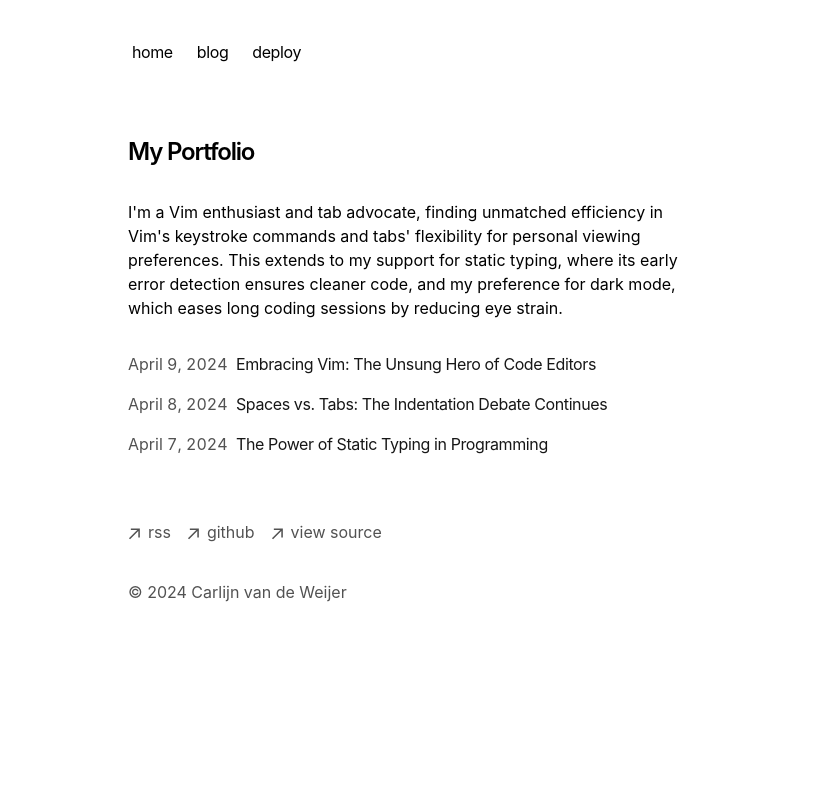
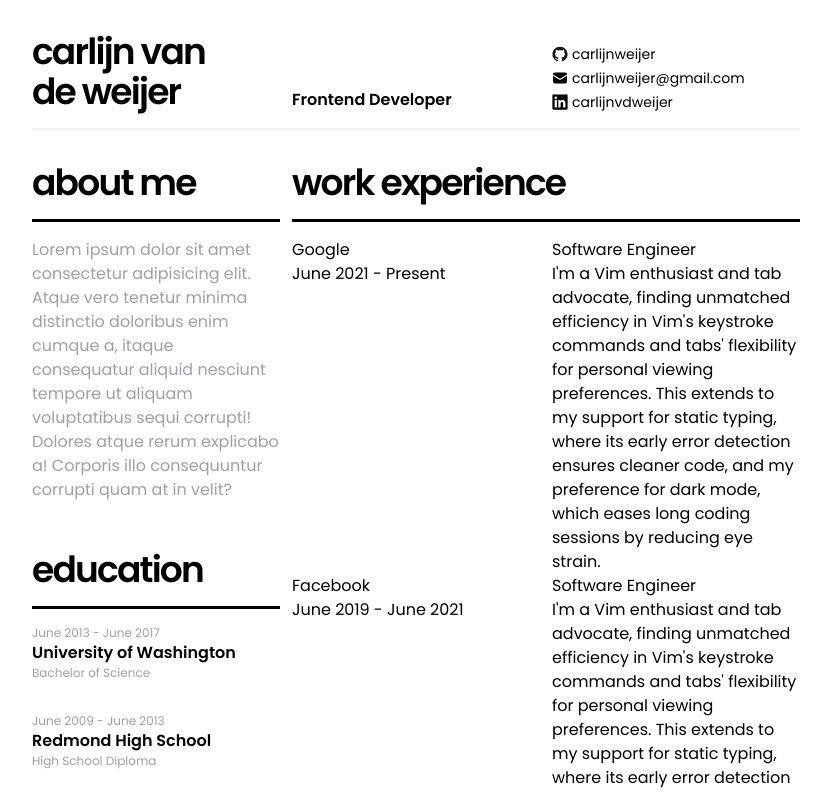
Before and after one commit to carlijnweijer/carlijnvandeweijer, a Next.js app: page / in a window 1280 px wide. Shown: the top 793 px of the page, without its empty margins (224-1055 px from the left). Built offline with nearby package versions, Linux system fonts and the light colour scheme.

Commit message:
basic layout

```diff
--- /dev/null
+++ b/app/components/education.tsx
@@ -0,0 +1,22 @@
+import React from "react";
+import { education } from "app/resume";
+
+type Props = {
+  date: string;
+  school: string;
+  degree: string;
+};
+
+const Education = ({ date, school, degree }: Props) => {
+  return (
+    <article className="mb-8">
+      <div>
+        <h3 className="text-xs text-zinc-400">{date}</h3>
+        <p className="text-md font-semibold">{school}</p>
+        <p className="text-xs text-zinc-400">{degree}</p>
+      </div>
+    </article>
+  );
+};
+
+export default Education;
--- /dev/null
+++ b/app/components/experience.tsx
@@ -0,0 +1,25 @@
+import React from "react";
+
+type Props = {
+  title: string;
+  company: string;
+  date: string;
+  description: string;
+};
+
+const Experience = ({ title, company, date, description }: Props) => {
+  return (
+    <article className="grid grid-cols-2 gap-3">
+      <div className="">
+        <p>{company}</p>
+        <p>{date}</p>
+      </div>
+      <div>
+        <h3>{title}</h3>
+        <p>{description}</p>
+      </div>
+    </article>
+  );
+};
+
+export default Experience;
--- /dev/null
+++ b/app/components/hero.tsx
@@ -0,0 +1,36 @@
+import React from "react";
+import Github from "./icons/github";
+import LinkedIn from "./icons/linkedin";
+import Email from "./icons/email";
+
+type Props = {};
+
+const Hero = (props: Props) => {
+  return (
+    <div className="grid grid-cols-3 gap-3 mb-8 items-end border-b-3 pb-4 border-zinc-100">
+      <h1 className="text-4xl tracking-tighter font-semibold pr-10">
+        carlijn van de weijer
+      </h1>
+      <p className="text-md font-semibold">Frontend Developer</p>
+
+      <div className="flex flex-col list-none text-sm">
+        <div className="flex flex-col gap-1">
+          <li className="flex items-center gap-1">
+            <Github height={16} />
+            carlijnweijer
+          </li>
+          <li className="flex items-center gap-1">
+            <Email height={16} />
+            carlijnweijer@gmail.com
+          </li>
+          <li className="flex items-center gap-1">
+            <LinkedIn height={16} />
+            carlijnvdweijer
+          </li>
+        </div>
+      </div>
+    </div>
+  );
+};
+
+export default Hero;
--- /dev/null
+++ b/app/components/icons/email.tsx
@@ -0,0 +1,19 @@
+import React from "react";
+
+type Props = {
+  height?: number;
+};
+
+export default function Email({ height = 24 }: Props) {
+  return (
+    <svg
+      xmlns="http://www.w3.org/2000/svg"
+      viewBox="0 0 24 24"
+      fill="currentColor"
+      height={height}
+    >
+      <path d="M1.5 8.67v8.58a3 3 0 0 0 3 3h15a3 3 0 0 0 3-3V8.67l-8.928 5.493a3 3 0 0 1-3.144 0L1.5 8.67Z" />
+      <path d="M22.5 6.908V6.75a3 3 0 0 0-3-3h-15a3 3 0 0 0-3 3v.158l9.714 5.978a1.5 1.5 0 0 0 1.572 0L22.5 6.908Z" />
+    </svg>
+  );
+}
--- /dev/null
+++ b/app/components/icons/github.tsx
@@ -0,0 +1,20 @@
+import React from "react";
+
+type Props = {
+  height?: number;
+};
+
+export default function Github({ height = 24 }: Props) {
+  return (
+    <svg viewBox="0 0 128 128" height={height}>
+      <g fill="#181616">
+        <path
+          fill-rule="evenodd"
+          clip-rule="evenodd"
+          d="M64 5.103c-33.347 0-60.388 27.035-60.388 60.388 0 26.682 17.303 49.317 41.297 57.303 3.017.56 4.125-1.31 4.125-2.905 0-1.44-.056-6.197-.082-11.243-16.8 3.653-20.345-7.125-20.345-7.125-2.747-6.98-6.705-8.836-6.705-8.836-5.48-3.748.413-3.67.413-3.67 6.063.425 9.257 6.223 9.257 6.223 5.386 9.23 14.127 6.562 17.573 5.02.542-3.903 2.107-6.568 3.834-8.076-13.413-1.525-27.514-6.704-27.514-29.843 0-6.593 2.36-11.98 6.223-16.21-.628-1.52-2.695-7.662.584-15.98 0 0 5.07-1.623 16.61 6.19C53.7 35 58.867 34.327 64 34.304c5.13.023 10.3.694 15.127 2.033 11.526-7.813 16.59-6.19 16.59-6.19 3.287 8.317 1.22 14.46.593 15.98 3.872 4.23 6.215 9.617 6.215 16.21 0 23.194-14.127 28.3-27.574 29.796 2.167 1.874 4.097 5.55 4.097 11.183 0 8.08-.07 14.583-.07 16.572 0 1.607 1.088 3.49 4.148 2.897 23.98-7.994 41.263-30.622 41.263-57.294C124.388 32.14 97.35 5.104 64 5.104z"
+        ></path>
+        <path d="M26.484 91.806c-.133.3-.605.39-1.035.185-.44-.196-.685-.605-.543-.906.13-.31.603-.395 1.04-.188.44.197.69.61.537.91zm2.446 2.729c-.287.267-.85.143-1.232-.28-.396-.42-.47-.983-.177-1.254.298-.266.844-.14 1.24.28.394.426.472.984.17 1.255zM31.312 98.012c-.37.258-.976.017-1.35-.52-.37-.538-.37-1.183.01-1.44.373-.258.97-.025 1.35.507.368.545.368 1.19-.01 1.452zm3.261 3.361c-.33.365-1.036.267-1.552-.23-.527-.487-.674-1.18-.343-1.544.336-.366 1.045-.264 1.564.23.527.486.686 1.18.333 1.543zm4.5 1.951c-.147.473-.825.688-1.51.486-.683-.207-1.13-.76-.99-1.238.14-.477.823-.7 1.512-.485.683.206 1.13.756.988 1.237zm4.943.361c.017.498-.563.91-1.28.92-.723.017-1.308-.387-1.315-.877 0-.503.568-.91 1.29-.924.717-.013 1.306.387 1.306.88zm4.598-.782c.086.485-.413.984-1.126 1.117-.7.13-1.35-.172-1.44-.653-.086-.498.422-.997 1.122-1.126.714-.123 1.354.17 1.444.663zm0 0"></path>
+      </g>
+    </svg>
+  );
+}
--- /dev/null
+++ b/app/components/icons/linkedin.tsx
@@ -0,0 +1,21 @@
+import React from "react";
+
+type Props = {
+  height?: number;
+};
+
+export default function LinkedIn({ height = 24 }: Props) {
+  return (
+    <svg viewBox="0 0 128 128" height={height}>
+      <path
+        // fill="#0076b2"
+        fill="#000"
+        d="M116 3H12a8.91 8.91 0 00-9 8.8v104.42a8.91 8.91 0 009 8.78h104a8.93 8.93 0 009-8.81V11.77A8.93 8.93 0 00116 3z"
+      ></path>
+      <path
+        fill="#fff"
+        d="M21.06 48.73h18.11V107H21.06zm9.06-29a10.5 10.5 0 11-10.5 10.49 10.5 10.5 0 0110.5-10.49M50.53 48.73h17.36v8h.24c2.42-4.58 8.32-9.41 17.13-9.41C103.6 47.28 107 59.35 107 75v32H88.89V78.65c0-6.75-.12-15.44-9.41-15.44s-10.87 7.36-10.87 15V107H50.53z"
+      ></path>
+    </svg>
+  );
+}
--- a/app/components/posts.tsx
+++ b/app/components/posts.tsx
@@ -22,7 +22,7 @@
             href={`/blog/${post.slug}`}
           >
             <div className="w-full flex flex-col md:flex-row space-x-0 md:space-x-2">
-              <p className="text-neutral-600 w-[100px] tabular-nums">
+              <p className="text-zinc-400 w-[100px] tabular-nums">
                 {formatDate(post.metadata.publishedAt, false)}
               </p>
               <p className="text-neutral-900 tracking-tight">
--- a/app/layout.tsx
+++ b/app/layout.tsx
@@ -1,12 +1,11 @@
 import "./global.css";
 import type { Metadata } from "next";
-import { GeistSans } from "geist/font/sans";
-import { GeistMono } from "geist/font/mono";
-import { Navbar } from "./components/nav";
 import { Analytics } from "@vercel/analytics/react";
 import { SpeedInsights } from "@vercel/speed-insights/next";
 import Footer from "./components/footer";
 import { baseUrl } from "./sitemap";
+import Hero from "./components/hero";
+import { Poppins } from "next/font/google";
 
 export const metadata: Metadata = {
   metadataBase: new URL(baseUrl),
@@ -37,6 +36,10 @@
 };
 
 const cx = (...classes) => classes.filter(Boolean).join(" ");
+const poppins = Poppins({
+  subsets: ["latin"],
+  weight: ["400", "500", "600", "700", "800", "900"],
+});
 
 export default function RootLayout({
   children,
@@ -44,17 +47,11 @@
   children: React.ReactNode;
 }) {
   return (
-    <html
-      lang="en"
-      className={cx(
-        "text-black bg-white",
-        GeistSans.variable,
-        GeistMono.variable
-      )}
-    >
-      <body className="antialiased max-w-xl mx-4 mt-8 lg:mx-auto">
-        <main className="flex-auto min-w-0 mt-6 flex flex-col px-2 md:px-0">
-          <Navbar />
+    <html lang="en" className={cx("text-black bg-white", poppins.className)}>
+      <body className="antialiased max-w-3xl mx-4 mt-8 lg:mx-auto">
+        <main className="flex-auto mt-6 flex flex-col px-2 md:px-0">
+          {/* <Navbar /> */}
+          <Hero />
           {children}
           <Footer />
           <Analytics />
--- a/app/page.tsx
+++ b/app/page.tsx
@@ -1,21 +1,69 @@
-import { BlogPosts } from 'app/components/posts'
+import { BlogPosts } from "app/components/posts";
+import Education from "./components/education";
+import { education, experience } from "./resume";
+import Experience from "./components/experience";
 
 export default function Page() {
   return (
-    <section>
-      <h1 className="mb-8 text-2xl font-semibold tracking-tighter">
-        My Portfolio
-      </h1>
-      <p className="mb-4">
-        {`I'm a Vim enthusiast and tab advocate, finding unmatched efficiency in
-        Vim's keystroke commands and tabs' flexibility for personal viewing
-        preferences. This extends to my support for static typing, where its
-        early error detection ensures cleaner code, and my preference for dark
-        mode, which eases long coding sessions by reducing eye strain.`}
-      </p>
-      <div className="my-8">
-        <BlogPosts />
-      </div>
-    </section>
-  )
+    <div className="grid grid-cols-3 gap-3">
+      <aside>
+        <section className="mb-12">
+          <h2 className="mb-4 text-4xl font-semibold tracking-tighter border-b-3 pb-4 border-black">
+            about me
+          </h2>
+          <div className="mb-4 text-zinc-400">
+            <p>
+              Lorem ipsum dolor sit amet consectetur adipisicing elit. Atque
+              vero tenetur minima distinctio doloribus enim cumque a, itaque
+              consequatur aliquid nesciunt tempore ut aliquam voluptatibus sequi
+              corrupti! Dolores atque rerum explicabo a! Corporis illo
+              consequuntur corrupti quam at in velit?
+            </p>
+          </div>
+        </section>
+        <section className="mb-12">
+          <h2 className="mb-4 text-4xl font-semibold tracking-tighter border-b-3 pb-4 border-black">
+            education
+          </h2>
+          <div>
+            {education.map((item, i) => (
+              <Education
+                key={i}
+                date={item.date}
+                school={item.school}
+                degree={item.degree}
+              />
+            ))}
+          </div>
+        </section>
+        <section className="mb-12">
+          <h2 className="mb-4 text-4xl font-semibold tracking-tighter border-b-3 pb-4 border-black">
+            skills
+          </h2>
+          <p className="mb-4">
+            Grid based web design, Vim, TypeScript, Dark mode, Tabs over spaces
+          </p>
+        </section>
+      </aside>
+      <section className="col-span-2">
+        <h2 className="mb-4 text-4xl font-semibold tracking-tighter border-b-3 pb-4 border-black">
+          work experience
+        </h2>
+        <p className="mb-4">
+          {experience.map((item, i) => (
+            <Experience
+              key={i}
+              title={item.title}
+              company={item.company}
+              date={item.date}
+              description={item.description}
+            />
+          ))}
+        </p>
+        {/* <div className="my-8">
+          <BlogPosts />
+        </div> */}
+      </section>
+    </div>
+  );
 }
--- /dev/null
+++ b/app/resume.ts
@@ -0,0 +1,71 @@
+type Experience = {
+  title: string;
+  company: string;
+  date: string;
+  description: string;
+};
+
+const experience: Experience[] = [
+  {
+    title: "Software Engineer",
+    company: "Google",
+    date: "June 2021 - Present",
+    description: `I'm a Vim enthusiast and tab advocate, finding unmatched efficiency in
+        Vim's keystroke commands and tabs' flexibility for personal viewing
+        preferences. This extends to my support for static typing, where its
+        early error detection ensures cleaner code, and my preference for dark
+        mode, which eases long coding sessions by reducing eye strain.`,
+  },
+  {
+    title: "Software Engineer",
+    company: "Facebook",
+    date: "June 2019 - June 2021",
+    description: `I'm a Vim enthusiast and tab advocate, finding unmatched efficiency in
+        Vim's keystroke commands and tabs' flexibility for personal viewing
+        preferences. This extends to my support for static typing, where its
+        early error detection ensures cleaner code, and my preference for dark
+        mode, which eases long coding sessions by reducing eye strain.`,
+  },
+  {
+    title: "Software Engineer",
+    company: "Microsoft",
+    date: "June 2017 - June 2019",
+    description: `I'm a Vim enthusiast and tab advocate, finding unmatched efficiency in
+        Vim's keystroke commands and tabs' flexibility for personal viewing
+        preferences. This extends to my support for static typing, where its
+        early error detection ensures cleaner code, and my preference for dark
+        mode, which eases long coding sessions by reducing eye strain.`,
+  },
+];
+
+type Education = {
+  degree: string;
+  school: string;
+  date: string;
+  description: string;
+};
+
+const education: Education[] = [
+  {
+    degree: "Bachelor of Science",
+    school: "University of Washington",
+    date: "June 2013 - June 2017",
+    description: `I'm a Vim enthusiast and tab advocate, finding unmatched efficiency in
+            Vim's keystroke commands and tabs' flexibility for personal viewing
+            preferences. This extends to my support for static typing, where its
+            early error detection ensures cleaner code, and my preference for dark
+            mode, which eases long coding sessions by reducing eye strain.`,
+  },
+  {
+    degree: "High School Diploma",
+    school: "Redmond High School",
+    date: "June 2009 - June 2013",
+    description: `I'm a Vim enthusiast and tab advocate, finding unmatched efficiency in
+                Vim's keystroke commands and tabs' flexibility for personal viewing
+                preferences. This extends to my support for static typing, where its
+                early error detection ensures cleaner code, and my preference for dark
+                mode, which eases long coding sessions by reducing eye strain.`,
+  },
+];
+
+export { experience, education };
```
